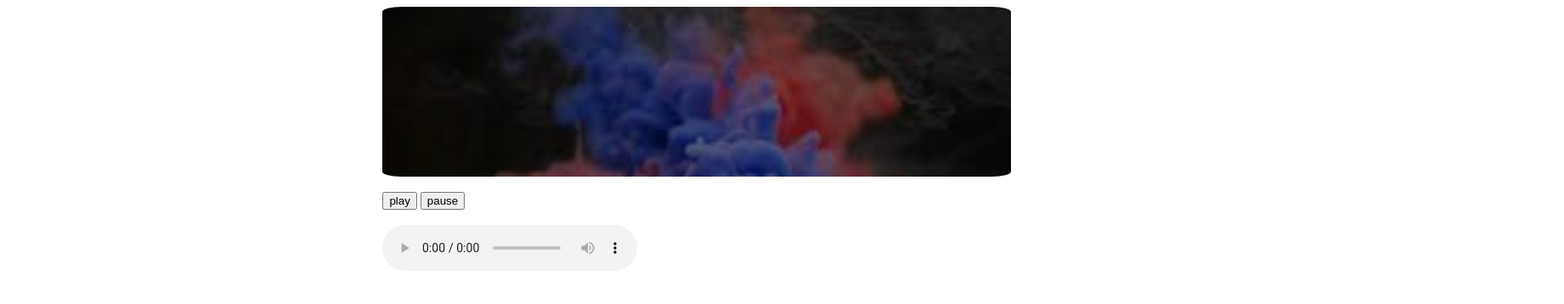
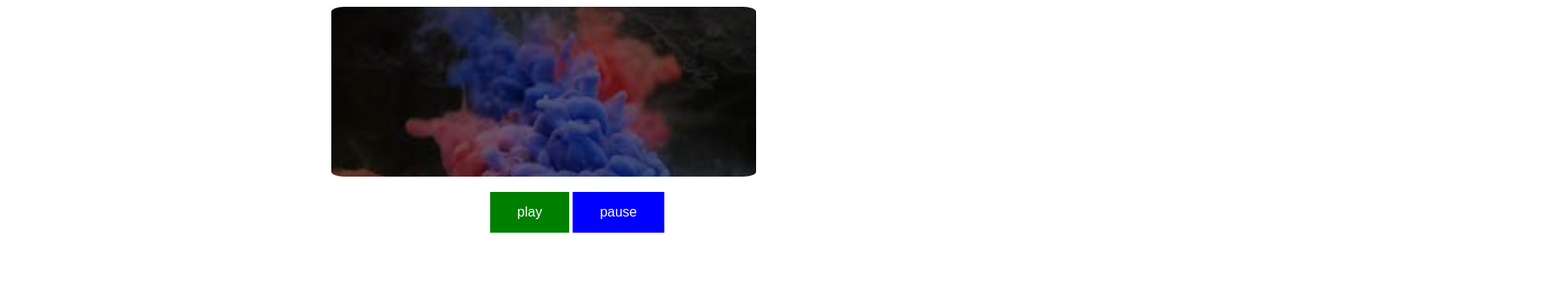
Before and after one commit to Selikeh/Lyrics-Tracker, a plain HTML site: page index.html in a window 1280 px wide. Shown: the whole page at 85% size, 1841 px wide, since content can reach past the window. Drawn offline with Linux system fonts and the light colour scheme; files whose address does not match are found by name.

Commit message:
tweaked the css to display better on fullscreen

```diff
--- a/index.html
+++ b/index.html
@@ -15,11 +15,13 @@
             <p id= "nxt-lyrics"></p>
         </section>
         <br>
-        <button id="ply">play</button>
-        <button id="pse">pause</button>
-        <br>
-        <br>
-        <audio id="track" controls={true} src="/lyrics/patti labelle - here & now.mp3" type="mp3"></audio>
+        <section id="buttons-section">
+            <button id="ply">play</button>
+            <button id="pse">pause</button>
+            <br>
+            <br>
+            <audio id="track" src="/lyrics/patti labelle - here & now.mp3" type="mp3"></audio>
+        </section>
     </main>
     <script src="/lyrics/lyrics_tracker.js"></script>
 </body>
--- a/lyrics.css
+++ b/lyrics.css
@@ -6,14 +6,15 @@ p{
     font-size: 30px;
 }
 
-main{
-    margin-left: 35%;
-}
+/* main{
+    margin: auto;
+} */
 
 #text-section{
+    margin: auto;
     border-radius: 3%;
     height: 200px;
-    width: 90%;
+    width: 500px;
     box-sizing: border-box;
     padding: 10px 7%;
     background-image: url("index.jpg");
@@ -21,3 +22,28 @@ main{
     background-color: grey;
     background-blend-mode: multiply;
 }
+
+#buttons-section{
+    position: relative;
+    left: 45%;
+}
+
+button{
+    padding: 15px 32px;
+    border: none;
+    color: white;
+    text-decoration: none;
+    font-size: 16px;
+}
+
+button:hover{
+    opacity: 0.5;
+    cursor: pointer;
+}
+
+#ply{
+    background-color: green;
+}
+#pse{
+    background-color: blue;
+}
--- a/lyrics_tracker.js
+++ b/lyrics_tracker.js
@@ -56,6 +56,7 @@ function init(){
                 if(trackTime >= parseFloat(el.timeIn) && trackTime <= parseFloat(el.timeOut)){
                     if(lyricsText.indexOf(el) === 0){
                         lyrics.innerText = el.text
+                        nxtLyrics.innerText = lyricsText[lyricsText.indexOf(el)+1].text
                     }else if(lyricsText.indexOf(el) > 0 && lyricsText.indexOf(el) < (lyricsText.length - 1)){
                     prevLyrics.innerText = lyricsText[lyricsText.indexOf(el)-1].text
                     lyrics.innerText = el.text
```
